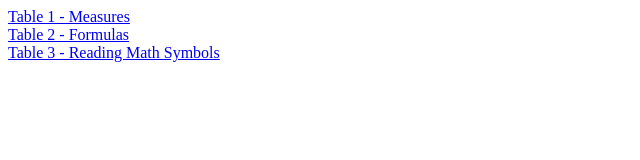
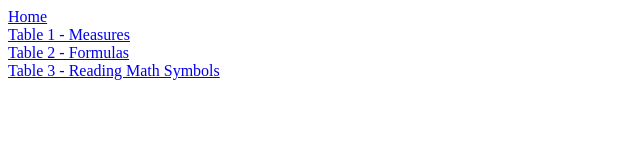
Before and after one commit to robusiness/geometry, a plain HTML site: page index/reference.html in a window 1280 px wide. Shown: the whole page, without its empty margins (0-640 px from the left). Drawn offline with Linux system fonts and the light colour scheme.

Commit message:
Update reference.html

```diff
--- a/index/reference.html
+++ b/index/reference.html
@@ -1,6 +1,7 @@
 <!DOCTYPE html>
 <html>
   <body>
+    <a href="./">Home</a><br>
     <a href="./measures/measures.html">Table 1 - Measures</a><br>
     <a href="./formulas/formulas.html">Table 2 - Formulas</a><br>
     <a href="./symbols/symbols.html">Table 3 - Reading Math Symbols</a>
```
